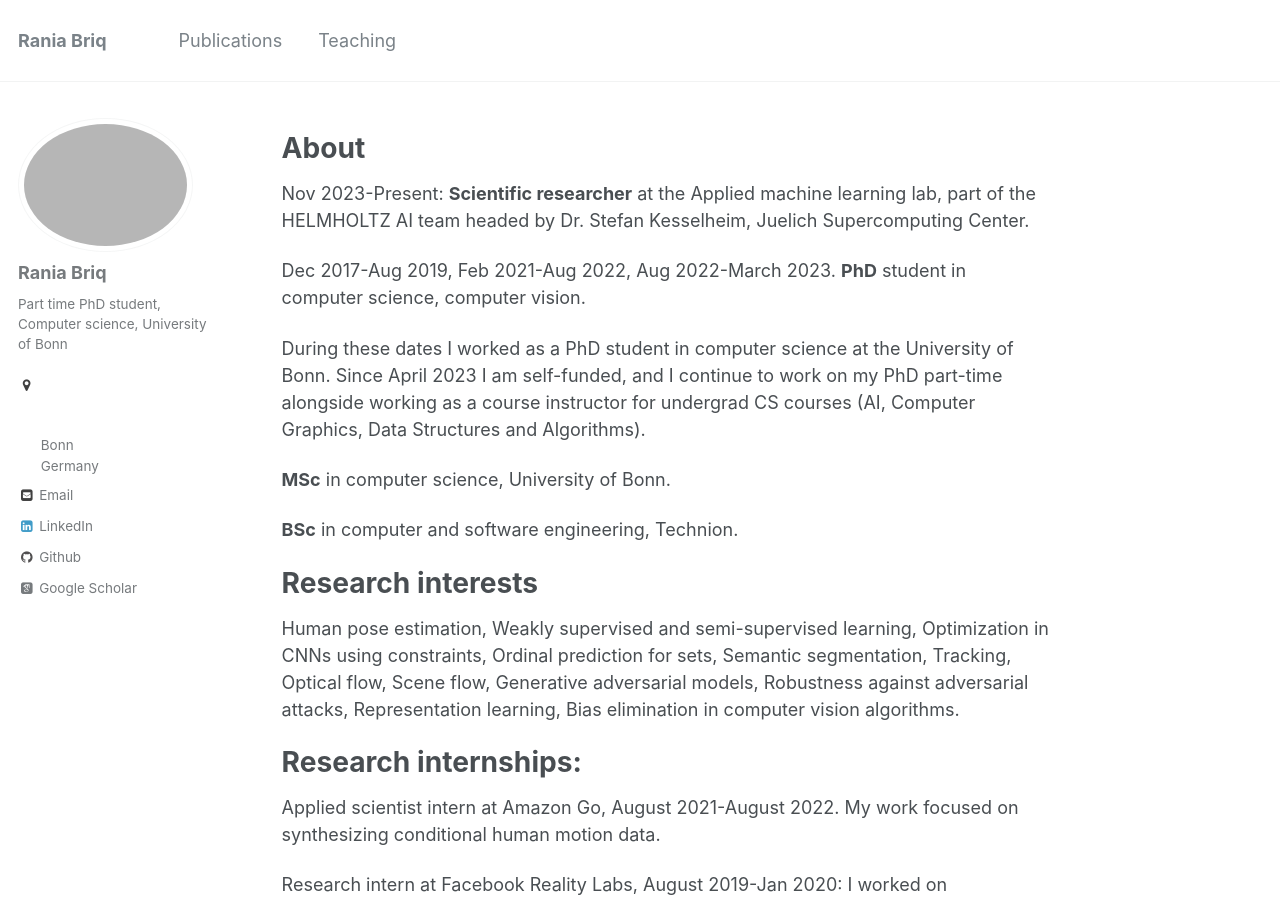
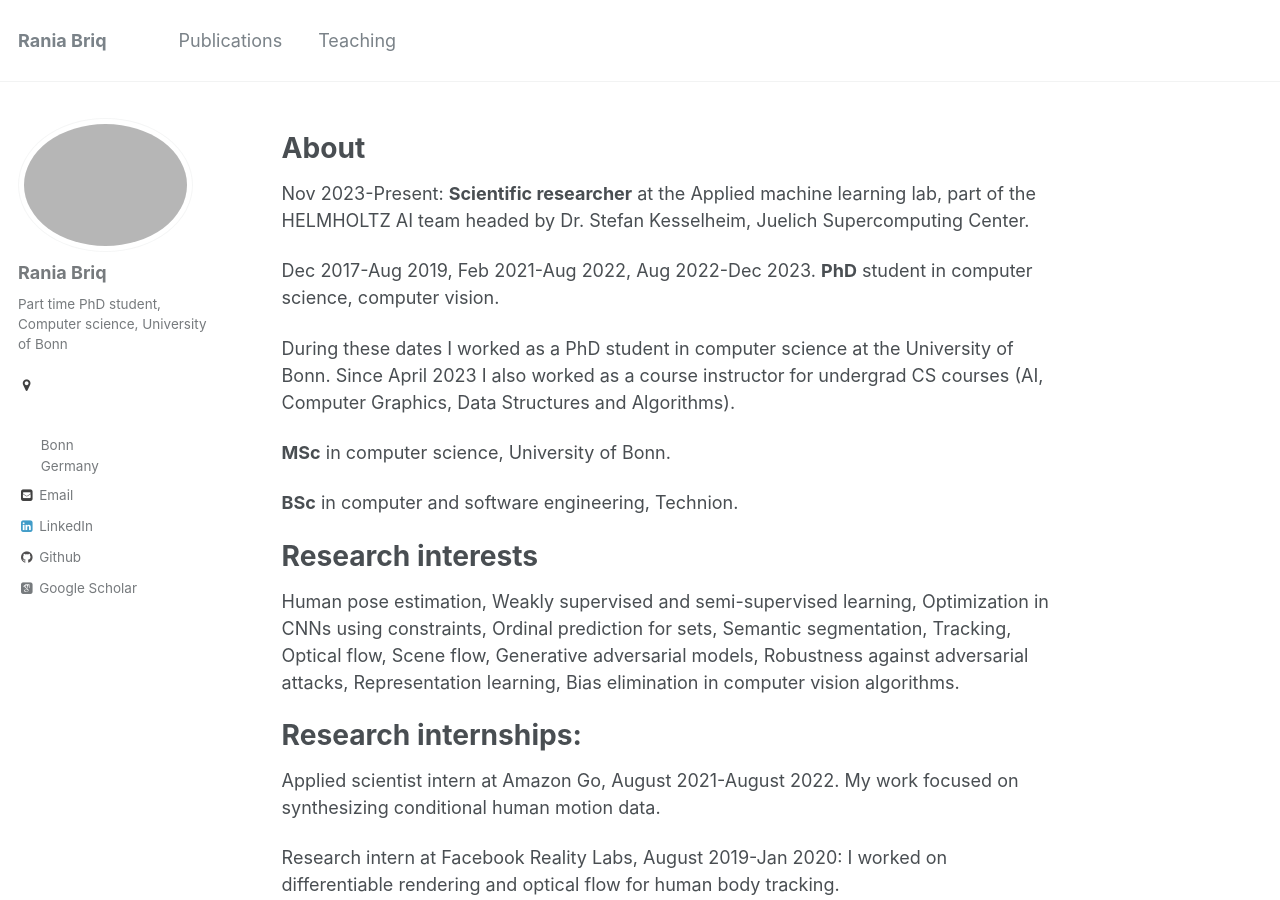
Before and after one commit to briqr/briqr.github.io, a Jekyll site: the page built from _pages/about.md, in a window 1280 px wide and 900 px high. Built offline with Jekyll 4.4.1, drawn with Linux system fonts in a browser that asks for light colours; some web fonts are replaced.

Commit message:
Update about.md

```diff
--- a/_pages/about.md
+++ b/_pages/about.md
@@ -17,9 +17,9 @@ About
 ======
 Nov 2023-Present: **Scientific researcher** at the Applied machine learning lab, part of the HELMHOLTZ AI team headed by Dr. Stefan Kesselheim, Juelich Supercomputing Center.
 
-Dec 2017-Aug 2019, Feb 2021-Aug 2022, Aug 2022-March 2023. **PhD** student in computer science, computer vision.
+Dec 2017-Aug 2019, Feb 2021-Aug 2022, Aug 2022-Dec 2023. **PhD** student in computer science, computer vision.
 
-During these dates I worked as a PhD student in computer science at the University of Bonn. Since April 2023 I am self-funded, and I continue to work on my PhD part-time alongside working as a course instructor for undergrad CS courses (AI, Computer Graphics, Data Structures and Algorithms).
+During these dates I worked as a PhD student in computer science at the University of Bonn. Since April 2023 I also worked as a course instructor for undergrad CS courses (AI, Computer Graphics, Data Structures and Algorithms).
 
 **MSc** in computer science, University of Bonn.
 
```
